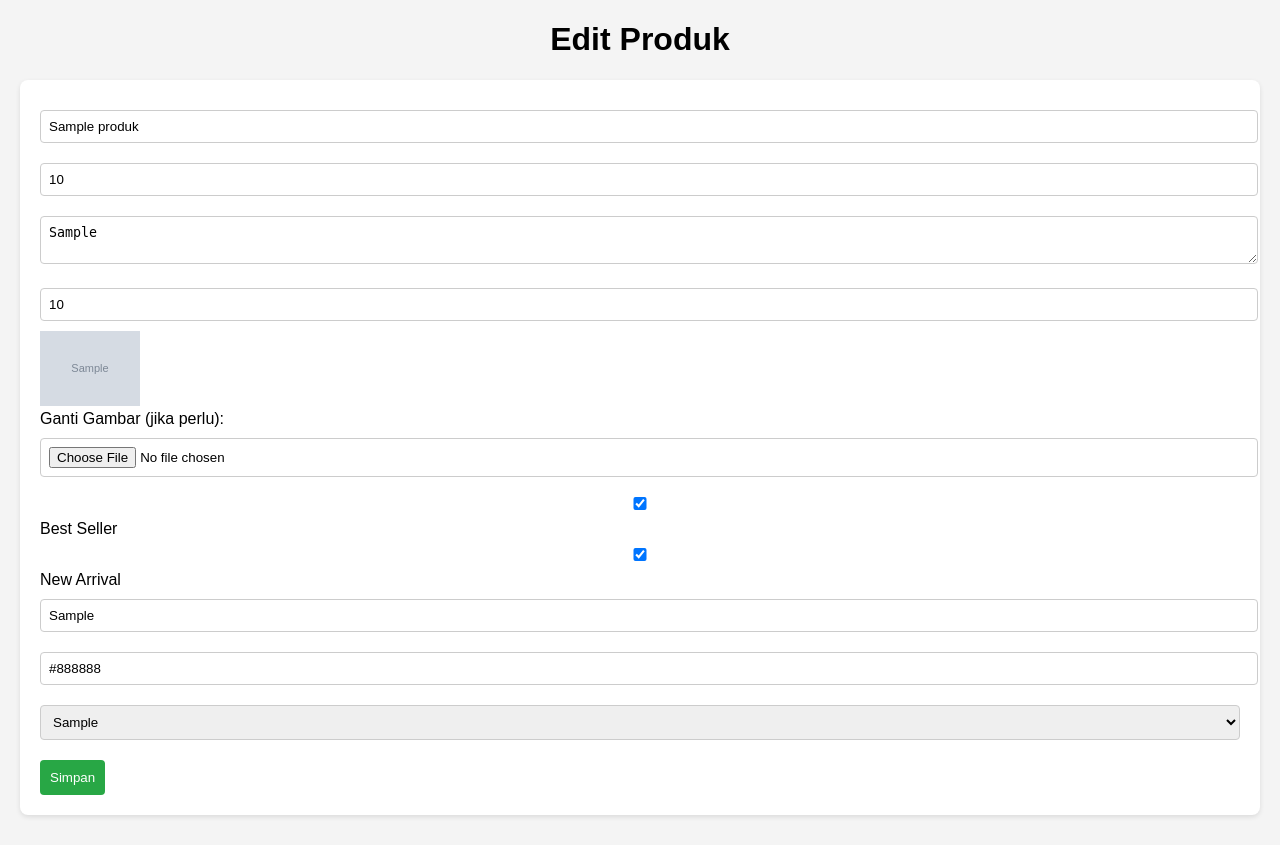
After one commit to JazzticeGit/projek-pra-pkl, a PHP site: page /BACKEND/produk/edit.php?id=1 in a window 1280 px wide. The commit adds this page. Run offline with PHP 8.4, Linux system fonts and the light colour scheme; tables that the repository leaves empty or names only in its code hold one stand-in row (values such as "Sample post"); grey boxes marked "Sample" are stand-in pictures.

Commit message:
backend produk

```diff
--- /dev/null
+++ b/BACKEND/produk/edit.php
@@ -0,0 +1,102 @@
+<?php
+include '../../koneksi.php';
+$id = $_GET['id'] ?? null;
+
+if (!$id) {
+    echo "ID produk tidak ditemukan.";
+    exit;
+}
+
+$query = mysqli_query($koneksi, "SELECT * FROM produk WHERE produk_id = $id");
+$produk = mysqli_fetch_assoc($query);
+
+if (!$produk) {
+    echo "Produk tidak ditemukan.";
+    exit;
+}
+
+$kategori_query = mysqli_query($koneksi, "SELECT * FROM kategori");
+
+if ($_SERVER['REQUEST_METHOD'] === 'POST') {
+    $name = $_POST['name'];
+    $stok = $_POST['stok'];
+    $deskripsi = $_POST['deskripsi'];
+    $harga = $_POST['harga'];
+    $best_seller = isset($_POST['best_seller']) ? 1 : 0;
+    $new_arrival = isset($_POST['new_arrival']) ? 1 : 0;
+    $size = $_POST['size'];
+    $color = $_POST['color'];
+    $id_kategori = $_POST['id_kategori'];
+
+    if (!empty($_FILES['image']['name'])) {
+        $upload_dir = "../../image/";
+        $file_name = basename($_FILES["image"]["name"]);
+        $target_file = $upload_dir . $file_name;
+
+        if (move_uploaded_file($_FILES["image"]["tmp_name"], $target_file)) {
+            $image = "image/" . $file_name;
+        } else {
+            echo "Upload gambar gagal.";
+            exit;
+        }
+    } else {
+        $image = $produk['image'];
+    }
+
+    $update = mysqli_query($koneksi, "UPDATE produk SET
+        name = '$name',
+        stok = '$stok',
+        deskripsi = '$deskripsi',
+        harga = '$harga',
+        image = '$image',
+        best_seller = '$best_seller',
+        new_arrival = '$new_arrival',
+        size = '$size',
+        color = '$color',
+        id_kategori = '$id_kategori'
+        WHERE produk_id = $id
+    ");
+
+    if ($update) {
+        echo "<script>alert('Produk berhasil diupdate!'); window.location.href='index-produk.php';</script>";
+    } else {
+        echo "Gagal update: " . mysqli_error($koneksi);
+    }
+}
+?>
+
+<!DOCTYPE html>
+<html lang="id">
+<head>
+    <meta charset="UTF-8">
+    <title>Edit Produk</title>
+    <link rel="stylesheet" href="../../STYLESHEET/dashboard.css">
+</head>
+<body>
+
+<h1>Edit Produk</h1>
+<form action="" method="post" enctype="multipart/form-data">
+    <input type="text" name="name" value="<?= htmlspecialchars($produk['name']) ?>" required>
+    <input type="number" name="stok" value="<?= $produk['stok'] ?>" required>
+    <textarea name="deskripsi" required><?= htmlspecialchars($produk['deskripsi']) ?></textarea>
+    <input type="number" name="harga" step="0.01" value="<?= $produk['harga'] ?>" required>
+    <img src="../../<?= $produk['image'] ?>" alt="Gambar Produk" width="100"><br>
+    <label>Ganti Gambar (jika perlu):</label>
+    <input type="file" name="image" accept="image/*">
+    <label><input type="checkbox" name="best_seller" <?= $produk['best_seller'] ? 'checked' : '' ?>> Best Seller</label>
+    <label><input type="checkbox" name="new_arrival" <?= $produk['new_arrival'] ? 'checked' : '' ?>> New Arrival</label>
+    <input type="text" name="size" value="<?= htmlspecialchars($produk['size']) ?>" placeholder="Ukuran">
+    <input type="text" name="color" value="<?= htmlspecialchars($produk['color']) ?>" required>
+    <select name="id_kategori" required>
+        <option value="">Pilih Kategori</option>
+        <?php while($kategori = mysqli_fetch_assoc($kategori_query)): ?>
+            <option value="<?= $kategori['id'] ?>" <?= $produk['id_kategori'] == $kategori['id'] ? 'selected' : '' ?>>
+                <?= htmlspecialchars($kategori['jenis_produk']) ?>
+            </option>
+        <?php endwhile; ?>
+    </select>
+    <button type="submit">Simpan</button>
+</form>
+
+</body>
+</html>
--- a/FRONTEND/Register/cek-otp.php
+++ b/FRONTEND/Register/cek-otp.php
@@ -2,7 +2,9 @@
 session_start();
 
 if ($_POST['otp_input'] == $_SESSION['otp']) {
-    echo "<h2>✅ OTP valid. Registrasi berhasil!</h2>";
+    // echo "<h2>✅ OTP valid. Registrasi berhasil!</h2>";
+    header("Location: register-pw.php?otp=berhasil");
+    exit();
     // lanjut ke register-password.php atau simpan ke database
 } else {
     $error = urlencode("OTP salah, silakan coba lagi.");
--- a/FRONTEND/search.php
+++ b/FRONTEND/search.php
@@ -1,5 +1,5 @@
 <?php
-include "koneksi.php";
+include "../koneksi.php";
 $query = $_GET['query'];
 // kemananan sql injeksyen
 $query = $koneksi->real_escape_string($query);
```
Also changed, not shown: BACKEND/produk/index-produk.php (+19 -1 lines), image/HOKI.png (added).
